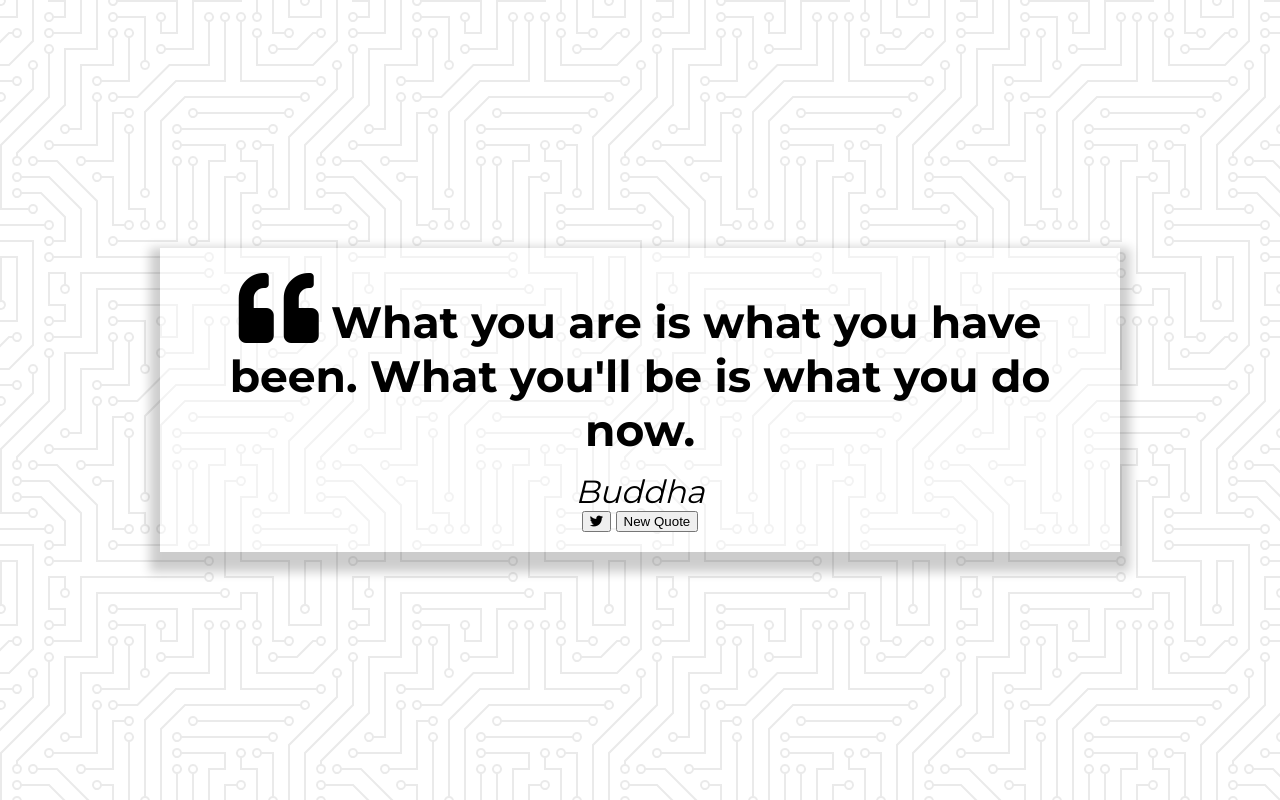
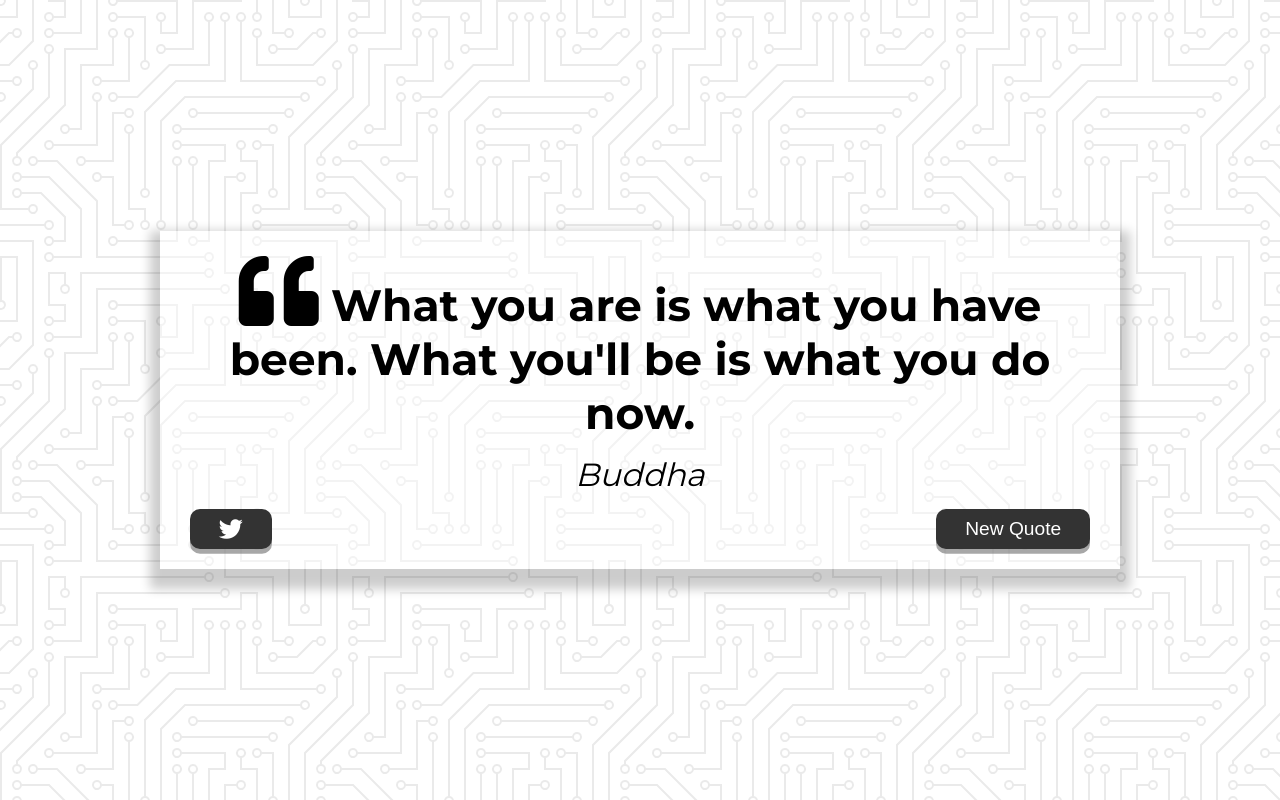
Before and after one commit to sajo2460/Quote-Generator, a plain HTML site: page index.html in a window 1280 px wide. Drawn offline with Linux system fonts and the light colour scheme.

Commit message:
Styling buttons

```diff
--- a/style.css
+++ b/style.css
@@ -37,6 +37,36 @@ body {
   font-weight: 400;
   font-style: italic;
 }
+.button-container {
+  margin-top: 15px;
+  display: flex;
+  justify-content: space-between;
+}
+button {
+  cursor: pointer;
+  font-size: 1.2rem;
+  height: 2.5rem;
+  border: none;
+  border-radius: 10px;
+  color: #fff;
+  background-color: #333;
+  outline: none;
+  padding: 0.5rem 1.8rem;
+  box-shadow: 0 0.3rem rgba(121, 121, 121, 0.65);
+}
+button:hover {
+  filter: brightness(130%);
+}
+button:active {
+  transform: translate(0, 0.3rem);
+  box-shadow: 0 0.1rem rgba(255, 255, 255, 0.65);
+}
+.twitter-button:hover {
+  color:#38a1f3;
+}
+.fa-twitter {
+  font-size: 1.5rem;
+}
 
 /* Media Query: Tablet or smaller */
 @media screen and (max-width: 1000px) {
```
